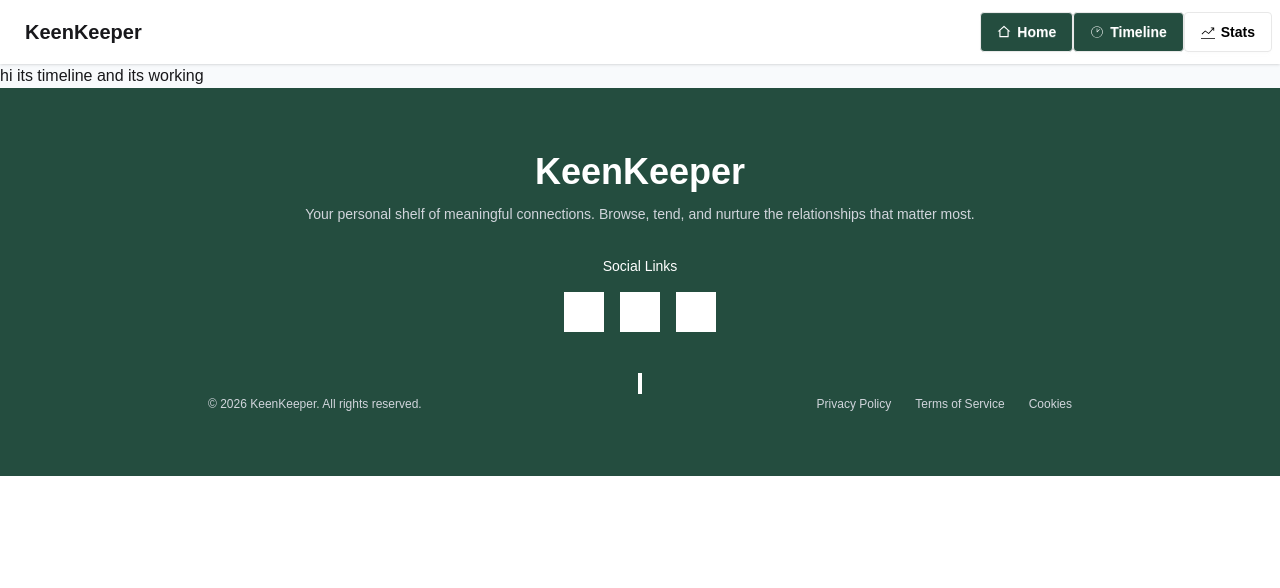
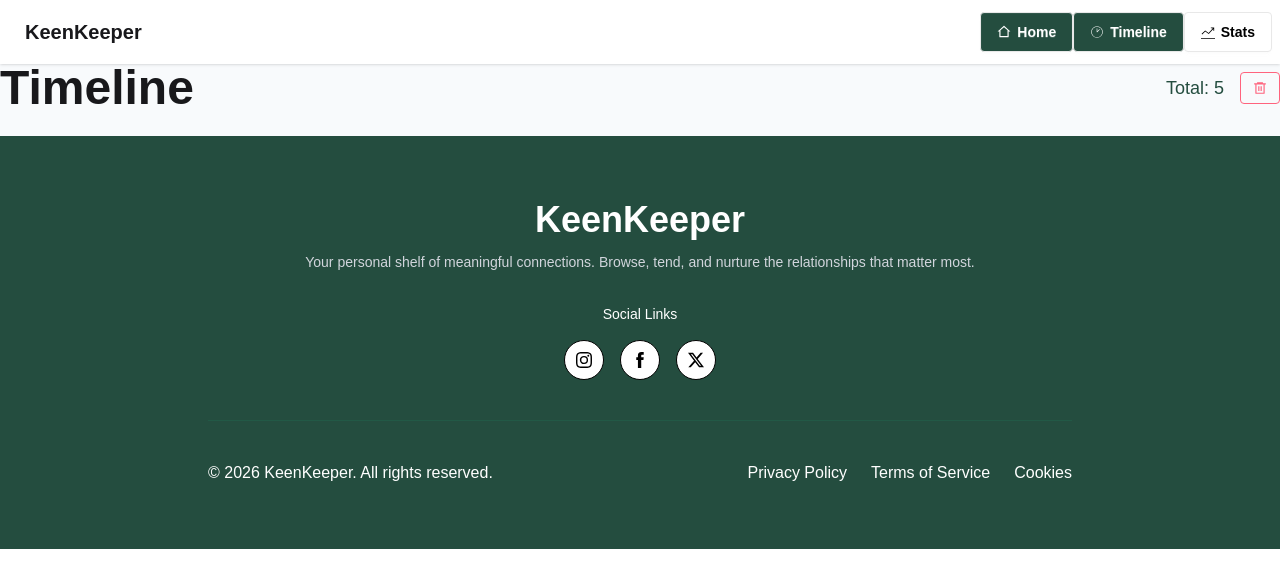
Before and after one commit to shantodey/Module-42-KeenKeeper, a React (Vite) app: page /timeline in a window 1280 px wide. Shown: the top 588 px of the page. Built offline with nearby package versions, Linux system fonts and the light colour scheme.

Commit message:
refactor: update social media icons in Footer and enhance styling; add action handling in IndividualFriends; improve YourFriends component with unique keys

```diff
--- a/src/Root/HomePage/Footer.jsx
+++ b/src/Root/HomePage/Footer.jsx
@@ -1,6 +1,6 @@
 import React from 'react';
-import { FaFacebookF, FaInstagram } from 'react-icons/fa';
-import { FaXTwitter } from 'react-icons/fa6';
+import { BsInstagram, BsTwitterX } from 'react-icons/bs';
+import { TfiFacebook } from 'react-icons/tfi';
 
 const Footer = () => {
     return (
@@ -14,19 +14,18 @@ const Footer = () => {
                     <p className="mb-4 text-sm">Social Links</p>
 
                     <div className="flex justify-center gap-4 mb-10">
-                        <a className="bg-white h-10 w-10 flex justify-center items-center ">
-                            <FaInstagram />
+                        <a className="tooltip tooltip-bottom  w-10 h-10 rounded-full bg-white   flex items-center justify-center text-black hover:bg-[#244d3f] hover:text-white border transition-all duration-100 cursor-pointer hover:border-white/30 hover:-translate-y-1">
+                            <BsInstagram />
                         </a>
-                        <a className="bg-white h-10 w-10 flex justify-center items-center">
-                            <FaFacebookF />
+                        <a className="tooltip tooltip-bottom  w-10 h-10 rounded-full bg-white   flex items-center justify-center text-black hover:bg-[#244d3f] hover:text-white border transition-all duration-100 cursor-pointer hover:border-white/30 hover:-translate-y-1">
+                            <TfiFacebook />
                         </a>
-                        <a className="bg-white h-10 w-10 flex justify-center items-center">
-                           <FaXTwitter />
+                        <a className="tooltip tooltip-bottom  w-10 h-10 rounded-full bg-white   flex items-center justify-center text-black hover:bg-[#244d3f] hover:text-white border transition-all duration-100 cursor-pointer hover:border-white/30 hover:-translate-y-1">
+                          <BsTwitterX />
                         </a>
 
                     </div>
-                    <span className='border-2 w-full'></span>
-                    <div className="flex flex-col md:flex-row justify-between items-center text-xs text-gray-300 gap-4">
+                    <div className="border-t  mx-auto border-[#225946] mt-10 pt-10 max-w-278 flex items-center justify-between flex-col md:flex-row gap-4">
                         <p>© {new Date().getFullYear()} KeenKeeper. All rights reserved.</p>
 
                         <div className="flex gap-6">
--- a/src/Root/HomePage/IndividualFriends.jsx
+++ b/src/Root/HomePage/IndividualFriends.jsx
@@ -1,4 +1,5 @@
 
+import { useState } from 'react';
 import { AiOutlineDelete } from 'react-icons/ai';
 import { BsChatSquareText } from 'react-icons/bs';
 import { CiPhone } from 'react-icons/ci';
@@ -11,8 +12,11 @@ const IndividualFriends = () => {
   const { id } = useParams()
   const userdata = useLoaderData()
   const user = userdata.find((i) => i.id === Number(id))
-  console.log(user);
-
+  const [selectedActions, setSelectedActions] = useState([]);
+  const handleAddAction = (action) => {
+    setSelectedActions((prev) => [...prev, action]);
+  };
+  console.log(selectedActions);
 
   return (
     <div className='container mx-auto p-6'>
@@ -74,8 +78,6 @@ const IndividualFriends = () => {
               <p className="text-sm text-gray-500 font-medium mt-1">Next Due</p>
             </div>
           </div>
-
-          {/* Relationship Goal Card */}
           <div className="card bg-white shadow-sm border border-gray-100 p-6 flex flex-row justify-between items-center rounded-lg">
             <div>
               <h3 className="font-bold text-gray-800">Relationship Goal</h3>
@@ -86,19 +88,18 @@ const IndividualFriends = () => {
             <button className="px-4 py-1 border rounded text-sm font-medium hover:bg-gray-50">Edit</button>
           </div>
 
-          {/* Quick Check-In Card */}
           <div className="card bg-white shadow-sm border border-gray-100 p-6 rounded-lg">
             <h3 className="font-bold text-gray-800 mb-6">Quick Check-In</h3>
             <div className="grid grid-cols-3 gap-4">
-              <button className="flex flex-col items-center justify-center gap-2 p-4 border rounded-md hover:bg-gray-50 transition-colors h-28">
+              <button onClick={() => handleAddAction('Call')} className="flex flex-col items-center justify-center gap-2 p-4 border rounded-md hover:bg-gray-50 transition-colors h-28">
                 <CiPhone className="text-3xl" />
                 <span className="text-sm font-medium">Call</span>
               </button>
-              <button className="flex flex-col items-center justify-center gap-2 p-4 border rounded-md hover:bg-gray-50 transition-colors h-28">
+              <button onClick={() => handleAddAction('Text')} className="flex flex-col items-center justify-center gap-2 p-4 border rounded-md hover:bg-gray-50 transition-colors h-28">
                 <BsChatSquareText className="text-2xl" />
                 <span className="text-sm font-medium">Text</span>
               </button>
-              <button className="flex flex-col items-center justify-center gap-2 p-4 border rounded-md hover:bg-gray-50 transition-colors h-28">
+              <button onClick={() => handleAddAction('Video')} className="flex flex-col items-center justify-center gap-2 p-4 border rounded-md hover:bg-gray-50 transition-colors h-28">
                 <PiVideoCamera className="text-3xl" />
                 <span className="text-sm font-medium">Video</span>
               </button>
--- a/src/Root/HomePage/Navbers.jsx
+++ b/src/Root/HomePage/Navbers.jsx
@@ -1,5 +1,4 @@
 import { NavLink, Outlet } from 'react-router-dom';
-import PrimaryButton from '../Component/PrimaryButton';
 import { RiHome2Line } from 'react-icons/ri';
 import { TfiStatsUp } from 'react-icons/tfi';
 import { CiClock1 } from 'react-icons/ci';
--- a/src/Root/HomePage/TimeLine.jsx
+++ b/src/Root/HomePage/TimeLine.jsx
@@ -1,10 +1,22 @@
 import React from 'react';
+import { RiDeleteBin6Line } from 'react-icons/ri';
 
 const TimeLine = () => {
     return (
-        <div>
-            hi its timeline and its working
-        </div>
+        <section>
+            <div className='container mx-auto'>
+                <div className='flex items-center justify-between mb-6 '>
+                    <h1 className='text-4xl md:text-5xl font-bold '>Timeline </h1>
+                    <div className='flex items-center gap-4'>
+                        <h1 className='font-medium text-[#244d3f] text-lg'> Total: 5</h1>
+                        <button className=' btn btn-error h-8 w-10 p-2 btn-outline hover:text-white tooltip tooltip-bottom tooltip-error'>
+                            <RiDeleteBin6Line />
+                        </button>
+                    </div>
+                </div>
+
+            </div>
+        </section>
     );
 };
 
--- a/src/Root/HomePage/YourFriends.jsx
+++ b/src/Root/HomePage/YourFriends.jsx
@@ -1,12 +1,9 @@
 import React, { use } from 'react';
-
 import Card from '../Component/Card';
-
-
 
 const YourFriends = ({getData}) => {
     const data=use(getData)
-    console.log(data);
+
 
     return (
         <>
@@ -14,7 +11,7 @@ const YourFriends = ({getData}) => {
              <h1>Your Friends</h1>
                 <div className="grid grid-cols-1 md:grid-cols-2 lg:grid-cols-4 gap-6 p-6">
                     {data.map((info)=>
-                        <Card info={info}/>
+                        <Card info={info} key={info.id}/>
                     )}
                 </div>
            </div>
```
